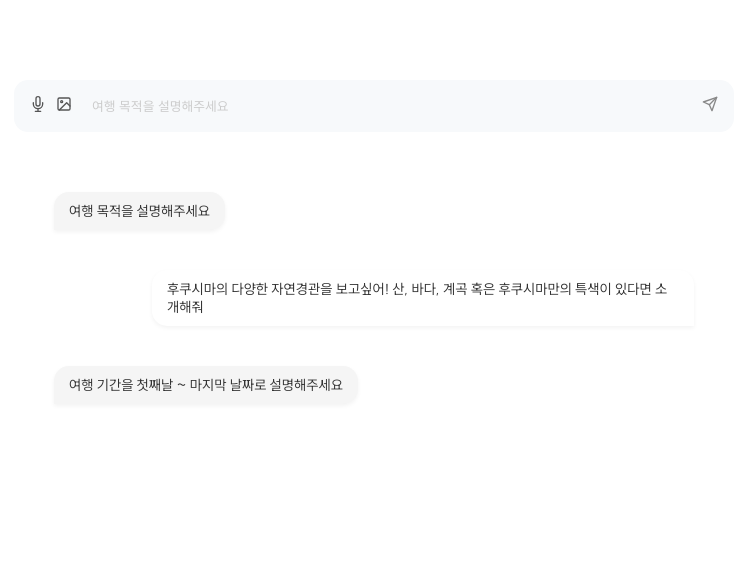
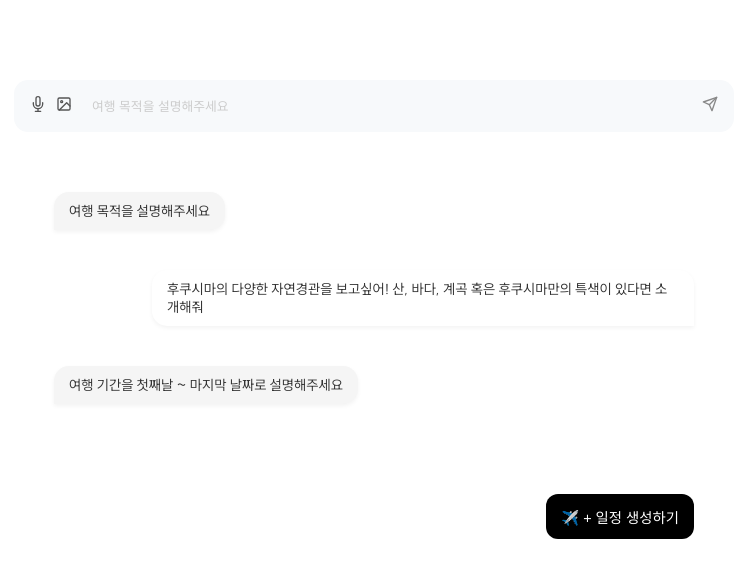
Before and after one commit to sunsunTrip-org/sunsuntripFrontend, a React (Create React App) app in the folder sansan/: page / in a window 1280 px wide. Shown: the top 578 px of the page, without its empty margins (266-1015 px from the left). Built offline with nearby package versions, Linux system fonts and the light colour scheme.

Commit message:
feat: 일정 생성하기 버튼

```diff
--- a/sansan/src/pages/chatting.js
+++ b/sansan/src/pages/chatting.js
@@ -19,7 +19,12 @@ const Chatting = () => {
           {msg.text}
         </MessageBubble>
       ))}
+
+      <FloatingButton onClick={() => window.scrollTo({ top: 0, behavior: 'smooth' })}>
+        ✈️ + 일정 생성하기
+      </FloatingButton>
     </ChatContainer>
+
     </PageWrapper>
   );
 };
@@ -39,7 +44,9 @@ const ChatContainer = styled.div`
   flex-direction: column;
   padding: 20px;
   overflow-y: auto;
+  position: relative; // 이거 추가!
 `;
+
 
 const MessageBubble = styled.div`
   max-width: 80%;
@@ -56,4 +63,22 @@ const MessageBubble = styled.div`
   border-bottom-left-radius: ${({ from }) => (from === 'user' ? '15px' : '0px')};
 `;
 
+const FloatingButton = styled.button`
+  align-self: flex-end;
+  margin: 50px 0;
+  background-color: #000000;
+  color: white;
+  border: none;
+  border-radius: 12px;
+  padding: 12px 15px;
+  font-size: 0.9rem;
+  cursor: pointer;
+  transition: background-color 0.3s ease;
+
+  &:hover {
+    background-color: rgb(55, 58, 61);
+  }
+`;
+
+
 export default Chatting;
```
Lines whose indentation alone changed are shown as unchanged.
